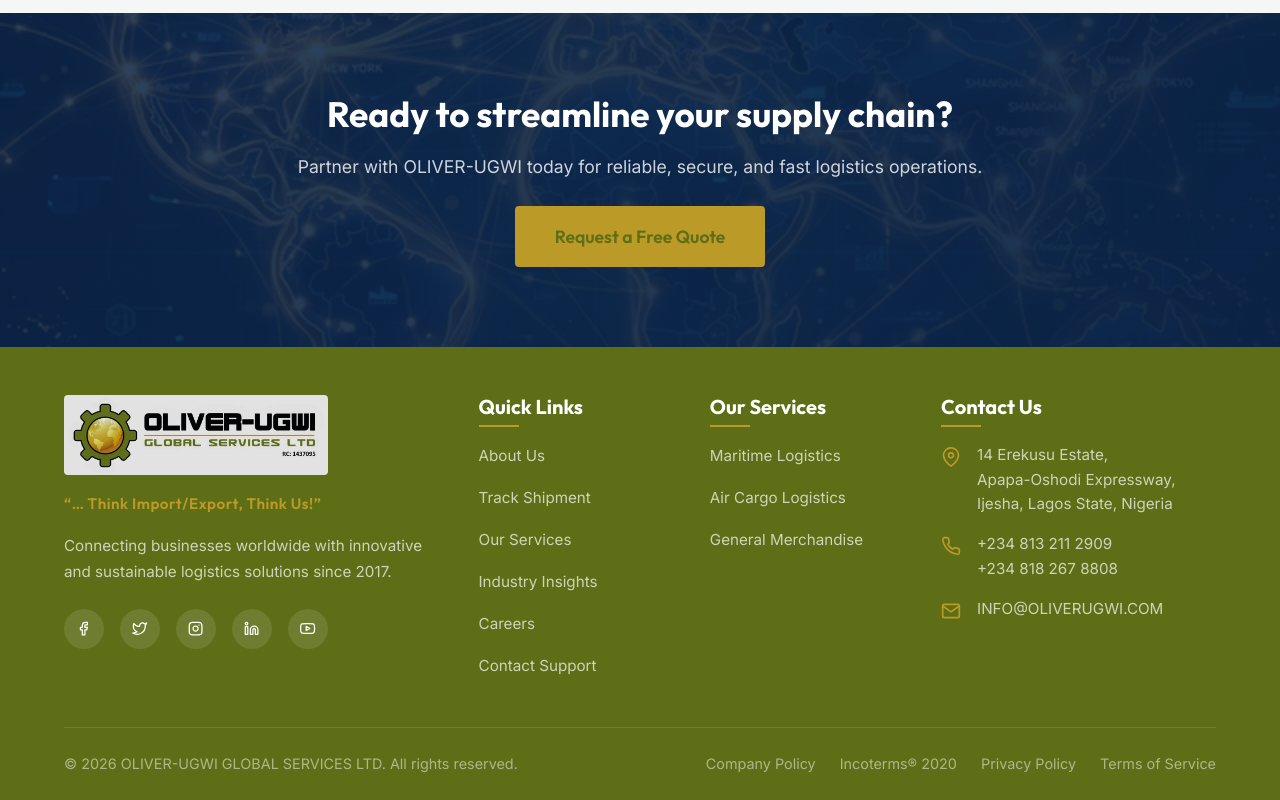
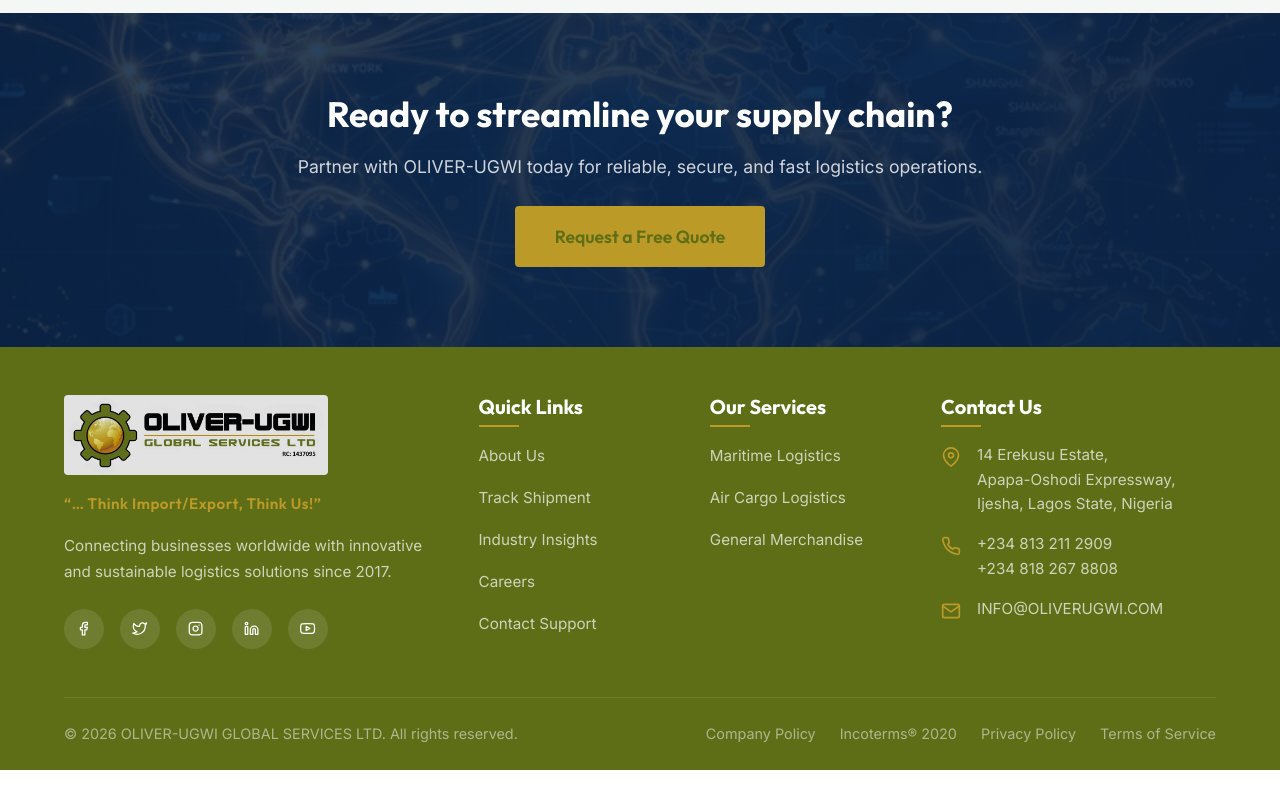
Before and after one commit to Chinaka-Fortune/oliverUgwiFrontend, a React (Vite) app: page / in a window 1280 px wide. Shown: the part 3496-4296 px from the top of the page. After the commit the page ends 4266 px from the top, so only its background shows below. Built offline with nearby package versions, Linux system fonts and the light colour scheme; no server answers.

Commit message:
Removed redundant Our Services link from Quick Links section on the footer

```diff
--- a/src/components/Footer.jsx
+++ b/src/components/Footer.jsx
@@ -29,7 +29,6 @@
                         <ul>
                             <li><Link to="/about">About Us</Link></li>
                             <li><Link to="/tracking">Track Shipment</Link></li>
-                            <li><Link to="/services">Our Services</Link></li>
                             <li><Link to="/blog">Industry Insights</Link></li>
                             <li><Link to="/careers">Careers</Link></li>
                             <li><Link to="/contact">Contact Support</Link></li>
```
